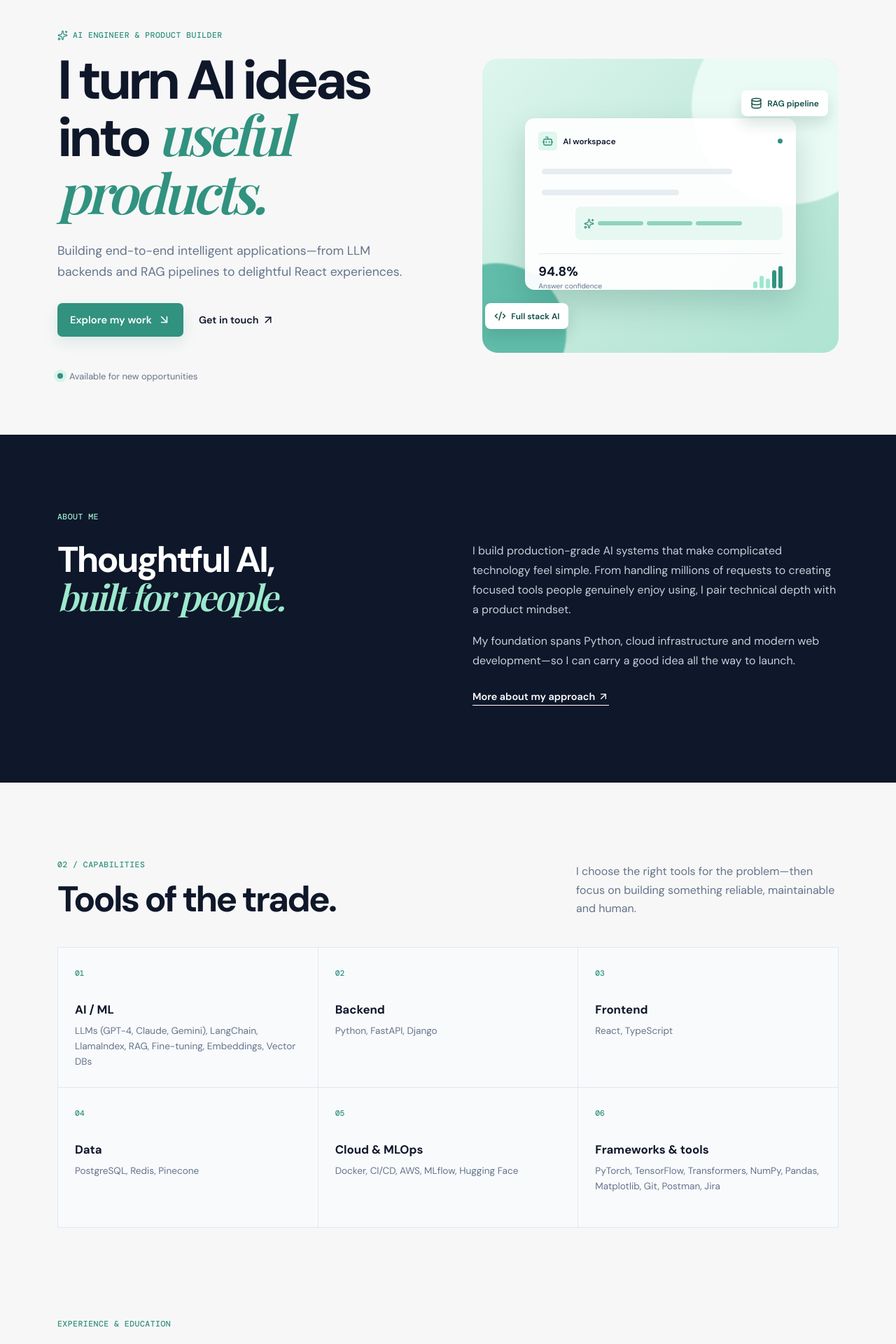
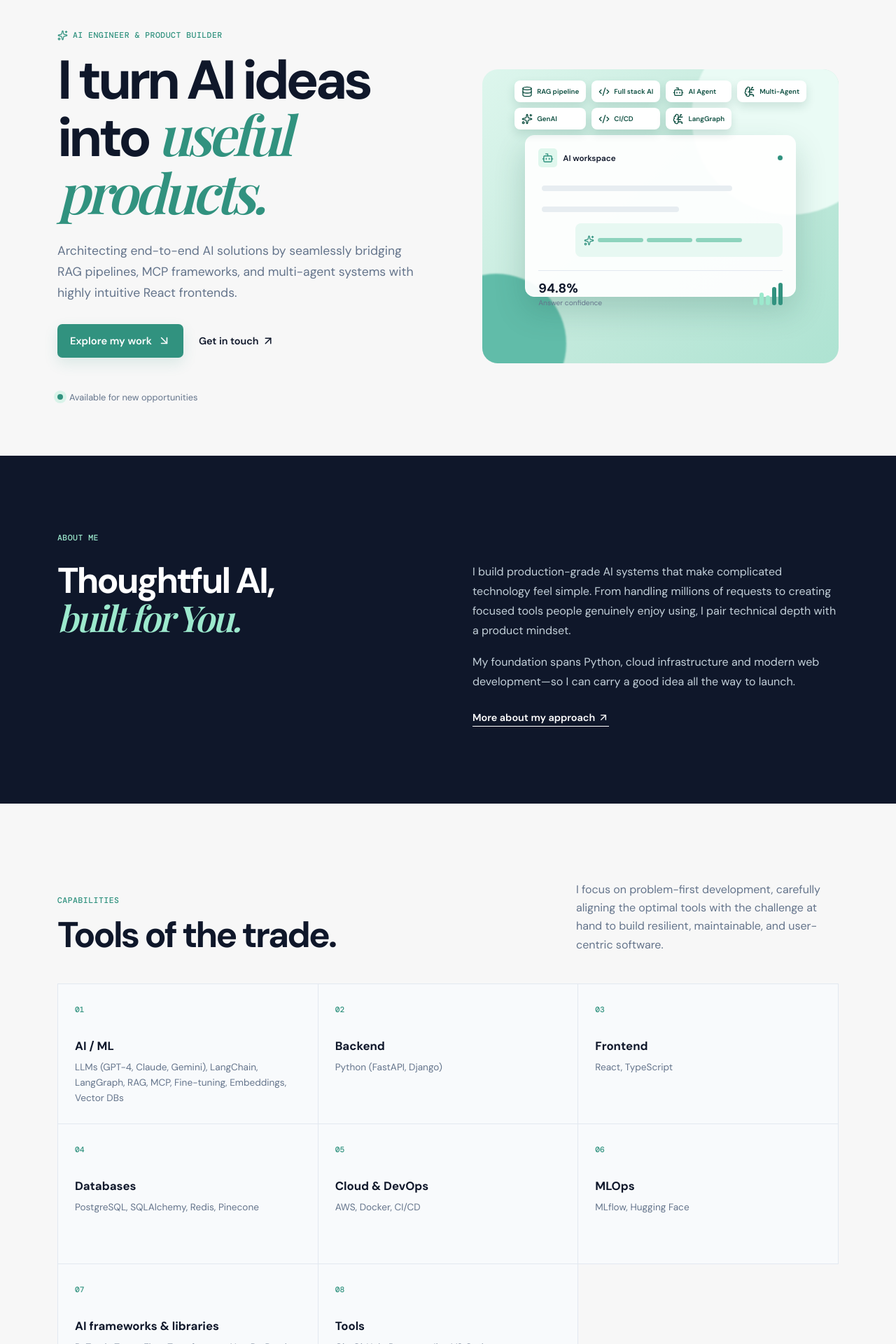
Before and after one commit to Subham110/Portfolio_Pramanik, a React (Vite) app: page / in a window 1280 px wide. Shown: the part 100-2020 px from the top of the page at 70% size. Built offline with nearby package versions, Linux system fonts and the light colour scheme; a web font is replaced by a local one.

Commit message:
Upgrade the Skills

```diff
--- a/src/App.jsx
+++ b/src/App.jsx
@@ -5,25 +5,27 @@ import {
 } from 'lucide-react'
 
 const skills = [
-  ['AI / ML', 'LLMs (GPT-4, Claude, Gemini), LangChain, LlamaIndex, RAG, Fine-tuning, Embeddings, Vector DBs'],
-  ['Backend', 'Python, FastAPI, Django'],
+  ['AI / ML', 'LLMs (GPT-4, Claude, Gemini), LangChain, LangGraph, RAG, MCP, Fine-tuning, Embeddings, Vector DBs'],
+  ['Backend', 'Python (FastAPI, Django)'],
   ['Frontend', 'React, TypeScript'],
-  ['Data', 'PostgreSQL, Redis, Pinecone'],
-  ['Cloud & MLOps', 'Docker, CI/CD, AWS, MLflow, Hugging Face'],
-  ['Frameworks & tools', 'PyTorch, TensorFlow, Transformers, NumPy, Pandas, Matplotlib, Git, Postman, Jira']
+  ['Databases', 'PostgreSQL, SQLAlchemy, Redis, Pinecone'],
+  ['Cloud & DevOps', 'AWS, Docker, CI/CD'],
+  ['MLOps', 'MLflow, Hugging Face'],
+  ['AI frameworks & libraries', 'PyTorch, TensorFlow, Transformers, NumPy, Pandas, Matplotlib'],
+  ['Tools', 'Git, GitHub, Postman, Jira, VS Code']
 ]
 
 const projects = [
   {
     number: '01', icon: Bot, title: 'AI Document Chat Platform',
     copy: 'A smart workspace that helps teams chat with documents, generate summaries and surface the insights that matter.',
-    stack: ['Next.js', 'FastAPI', 'GPT-4o', 'Pinecone', 'AWS'],
-    link: 'https://github.com/Subham110/Personal-voice-Assistant-AI-'
+    stack: ['React', 'FastAPI', 'GPT-4o', 'Pinecone', 'AWS'],
+    link: 'https://github.com/Subham110/DOCUMENT_QnA_BOT'
   },
   {
     number: '02', icon: Code2, title: 'AI Code Review Tool',
     copy: 'An AI assistant that reviews GitHub pull requests automatically, making thoughtful feedback faster and more consistent.',
-    stack: ['Claude AI', 'GitHub API', 'Docker', 'Redis', 'MongoDB'],
+    stack: ['Claude AI', 'GitHub API', 'Docker', 'Redis', 'PostgreSQL'],
     link: 'https://github.com/Subham110/GitHub-AI-Code-Reviewer'
   },
   {
@@ -31,6 +33,12 @@ const projects = [
     copy: 'An intelligent research team of AI agents that collaborates to write clear, well-sourced reports.',
     stack: ['Python', 'LangGraph', 'GPT-4o', 'FastAPI', 'React'],
     link: 'https://github.com/Subham110/Multi-Agent-Research'
+  },
+  {
+    number: '04', icon: Bot, title: 'Personal Voice Assistant AI',
+    copy: 'A personal digital multitasker designed to streamline everyday tasks, boost productivity and make digital interactions easier.',
+    stack: ['Python', 'AI', 'Voice Assistant'],
+    link: 'https://github.com/Subham110/Personal-voice-Assistant-AI-'
   }
 ]
 
@@ -82,7 +90,7 @@ function App() {
         <div className="hero-copy">
           <p className="eyebrow"><Sparkles size={15}/> AI Engineer & product builder</p>
           <h1>I turn AI ideas into <em>useful products.</em></h1>
-          <p className="lead">Building end-to-end intelligent applications—from LLM backends and RAG pipelines to delightful React experiences.</p>
+          <p className="lead">Architecting end-to-end AI solutions by seamlessly bridging RAG pipelines, MCP frameworks, and multi-agent systems with highly intuitive React frontends.</p>
           <div className="hero-actions">
             <a className="button primary" href="#work">Explore my work <ArrowDownRight size={19}/></a>
             <a className="button text-link" href="mailto:subhampramanik326@gmail.com">Get in touch <ArrowUpRight size={18}/></a>
@@ -97,18 +105,25 @@ function App() {
             <div className="response"><Sparkles size={15}/><span></span><span></span><span></span></div>
             <div className="data-row"><b>94.8%</b><small>Answer confidence</small><div className="chart"><i></i><i></i><i></i><i></i><i></i></div></div>
           </div>
-          <div className="floating-tag tag-one"><Database size={17}/><span>RAG pipeline</span></div>
-          <div className="floating-tag tag-two"><Code2 size={17}/><span>Full stack AI</span></div>
+          <ul className="capability-cloud" aria-label="Core AI capabilities">
+            <li className="floating-tag"><Database size={16}/><span>RAG pipeline</span></li>
+            <li className="floating-tag"><Code2 size={16}/><span>Full stack AI</span></li>
+            <li className="floating-tag"><Bot size={16}/><span>AI Agent</span></li>
+            <li className="floating-tag"><BrainCircuit size={16}/><span>Multi-Agent</span></li>
+            <li className="floating-tag"><Sparkles size={16}/><span>GenAI</span></li>
+            <li className="floating-tag"><Code2 size={16}/><span>CI/CD</span></li>
+            <li className="floating-tag"><BrainCircuit size={16}/><span>LangGraph</span></li>
+          </ul>
         </div>
       </section>
 
       <section className="intro section" id="about">
         <p className="section-kicker">About me</p>
-        <div className="intro-grid"><h2>Thoughtful AI,<br/><em>built for people.</em></h2><div><p>I build production-grade AI systems that make complicated technology feel simple. From handling millions of requests to creating focused tools people genuinely enjoy using, I pair technical depth with a product mindset.</p><p>My foundation spans Python, cloud infrastructure and modern web development—so I can carry a good idea all the way to launch.</p><a href="#contact" className="underlined">More about my approach <ArrowUpRight size={16}/></a></div></div>
+        <div className="intro-grid"><h2>Thoughtful AI,<br/><em>built for You.</em></h2><div><p>I build production-grade AI systems that make complicated technology feel simple. From handling millions of requests to creating focused tools people genuinely enjoy using, I pair technical depth with a product mindset.</p><p>My foundation spans Python, cloud infrastructure and modern web development—so I can carry a good idea all the way to launch.</p><a href="#contact" className="underlined">More about my approach <ArrowUpRight size={16}/></a></div></div>
       </section>
 
       <section className="skills section" id="skills">
-        <div className="section-head"><div><p className="section-kicker">02 / Capabilities</p><h2>Tools of the trade.</h2></div><p>I choose the right tools for the problem—then focus on building something reliable, maintainable and human.</p></div>
+        <div className="section-head"><div><p className="section-kicker">Capabilities</p><h2>Tools of the trade.</h2></div><p>I focus on problem-first development, carefully aligning the optimal tools with the challenge at hand to build resilient, maintainable, and user-centric software.</p></div>
         <div className="skill-grid">{skills.map(([title, detail], index) => <article className="skill-card" key={title}><span>0{index + 1}</span><h3>{title}</h3><p>{detail}</p></article>)}</div>
       </section>
 
@@ -116,8 +131,8 @@ function App() {
         <p className="section-kicker">Experience & education</p>
         <div className="timeline">
           <article className="timeline-card active"><div className="timeline-icon"><BriefcaseBusiness size={22}/></div><div><p className="meta">Current · Bhubaneswar</p><h3>AI Engineer Intern <span>at DeepSurge AI</span></h3><p className="timeline-copy">Building accurate document intelligence, real-time AI chat and data dashboards. I lead small delivery teams, fine-tune models for specialised use cases and deploy cost-efficient cloud systems.</p><a href="https://www.linkedin.com/company/deepsurge-ai/posts/?feedView=all" target="_blank" rel="noreferrer" className="underlined">Company on LinkedIn <ArrowUpRight size={16}/></a></div></article>
-          <article className="timeline-card"><div className="timeline-icon neutral"><GraduationCap size={22}/></div><div><p className="meta">2024 — 2026</p><h3>Master of Computer Applications <span>· AI/ML, RAG, GenAI</span></h3><p className="timeline-copy">GEC Autonomous, Bhubaneswar, Odisha · CGPA 7.54 / 10</p></div></article>
-          <article className="timeline-card"><div className="timeline-icon neutral"><GraduationCap size={22}/></div><div><p className="meta">2021 — 2024</p><h3>B.Sc. Computer Science <span>· Web, AWS, AI</span></h3><p className="timeline-copy">FM University, Baleshwar, Odisha · CGPA 7.3 / 10</p></div></article>
+          <article className="timeline-card"><div className="timeline-icon neutral"><GraduationCap size={22}/></div><div><p className="meta">2024 — 2026</p><h3>Master of Computer Applications <span>. Full Stack Development, Cloud Computing, AI/ML, GenAI, DevOps</span></h3><p className="timeline-copy">GEC Autonomous, Bhubaneswar, Odisha · CGPA 7.54 / 10</p></div></article>
+          <article className="timeline-card"><div className="timeline-icon neutral"><GraduationCap size={22}/></div><div><p className="meta">2021 — 2024</p><h3>B.Sc. Computer Science <span>· Java, Python, Data Science, Software Engineering, AI</span></h3><p className="timeline-copy">FM University, Baleshwar, Odisha · CGPA 7.3 / 10</p></div></article>
         </div>
       </section>
 
```
Also changed, not shown: src/styles.css.
